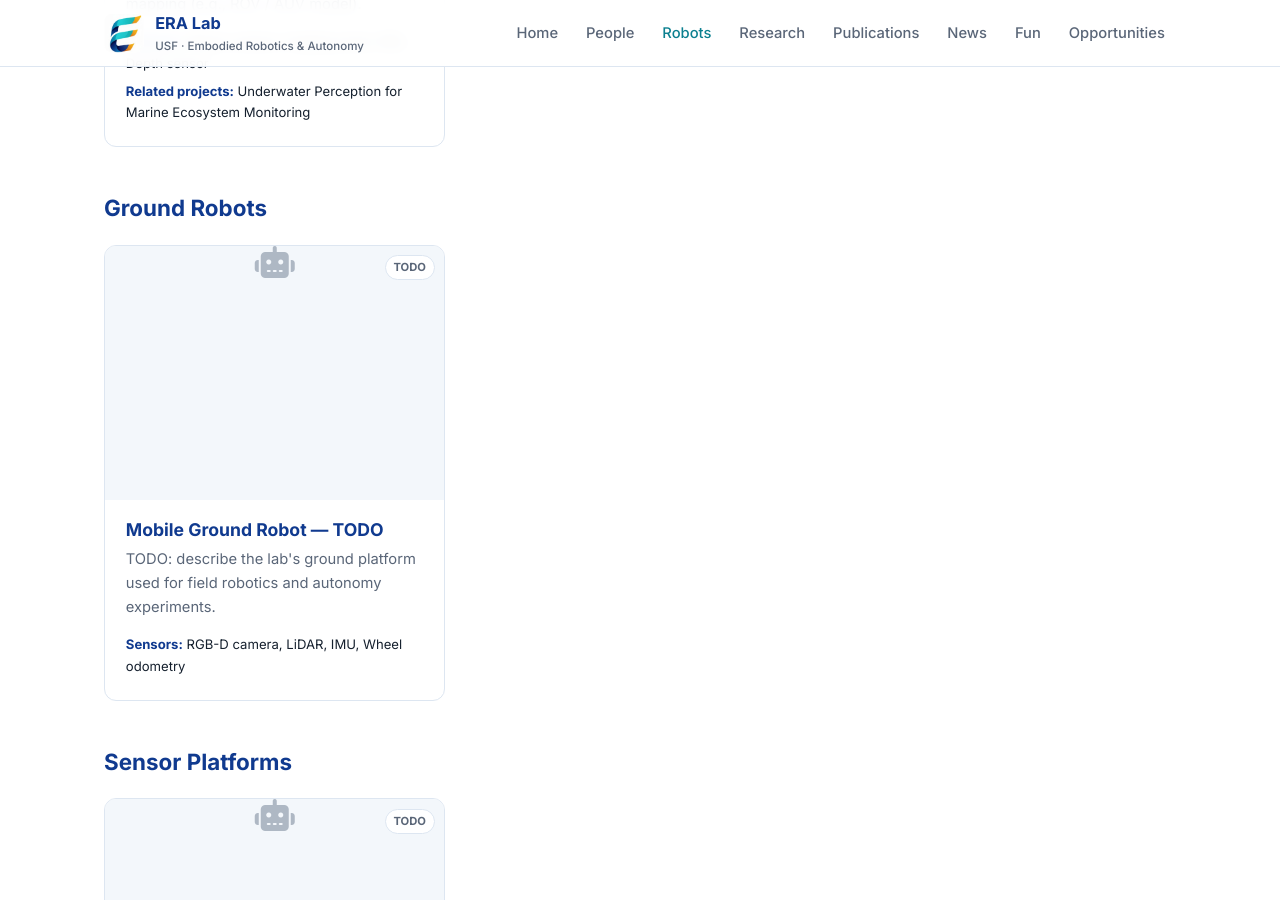
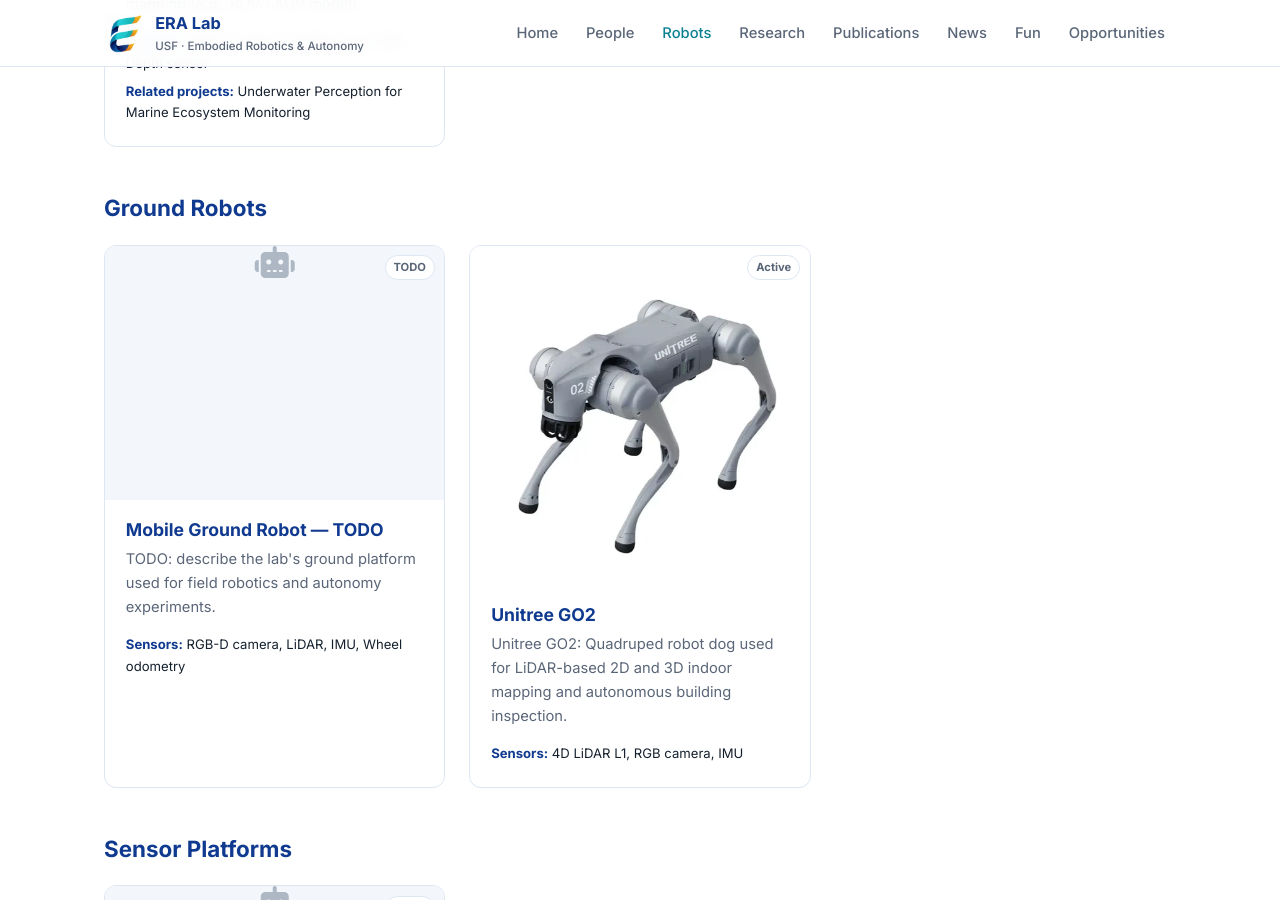
Before and after one commit to era-research-lab/era-research-lab.github.io, a Jekyll site: the page built from robots.html, in a window 1280 px wide and 900 px high, scrolled down 872 px. Built offline with Jekyll 4.4.1, drawn with Linux system fonts in a browser that asks for light colours; a style sheet for code colours, icons or effects is not loaded.

Commit message:
go2 added to robots page

```diff
--- a/_data/robots.yml
+++ b/_data/robots.yml
@@ -31,6 +31,14 @@
       sensors: [RGB-D camera, LiDAR, IMU, Wheel odometry]   # TODO: confirm
       status: TODO
       related_projects: []
+    - name: "Unitree GO2"
+      image: go2.png
+      short_description: >-
+        Unitree GO2: Quadruped robot dog used for LiDAR-based 2D and 3D indoor mapping
+        and autonomous building inspection.
+      sensors: [4D LiDAR L1, RGB camera, IMU]
+      status: Active
+      related projects: []
 
 - group: Sensor Platforms
   items:
```
Also changed, not shown: assets/images/robots/go2.png (added).
